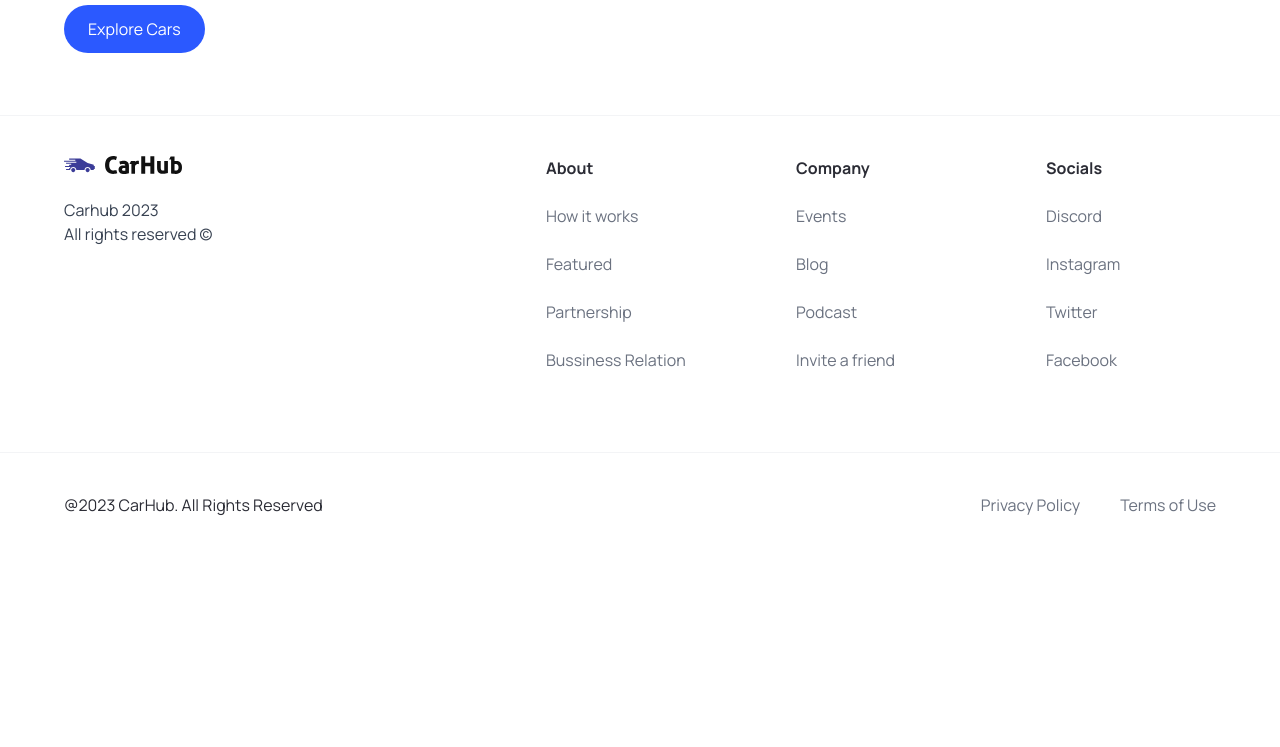
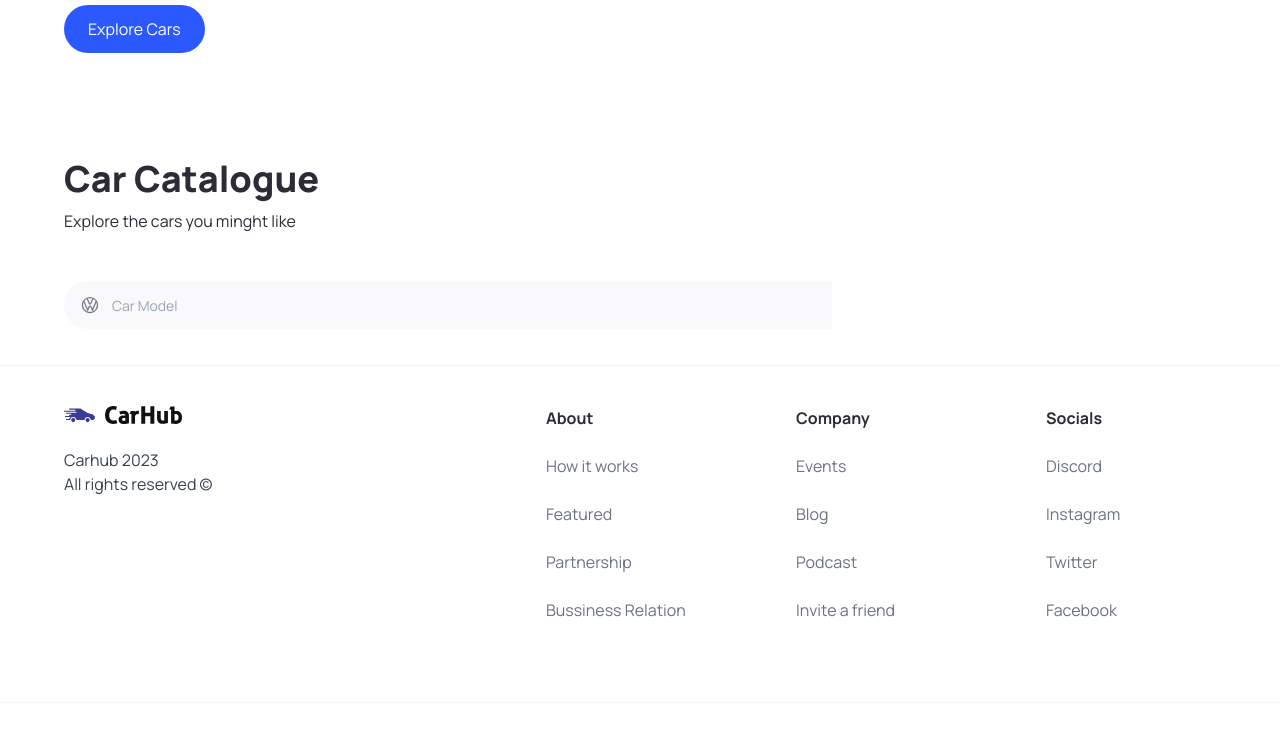
Before and after one commit to Plyska/cars-sharing, a Next.js app: page / in a window 1280 px wide. Shown: the part 785-1532 px from the top of the page. Before the commit the page ends 1342 px from the top, so only its background shows below. Built offline with nearby package versions, Linux system fonts and the light colour scheme.

Commit message:
add searchbar for car model

```diff
--- a/app/page.tsx
+++ b/app/page.tsx
@@ -1,9 +1,24 @@
 import Image from "next/image";
 
-import { Hero } from "@/components";
+import { Hero, SearchBar, CustomFilter } from "@/components";
 
 export default function Home() {
-  return <main className="overflow-hidden">
-    <Hero />
-  </main>;
+  return (
+    <main className="overflow-hidden">
+      <Hero />
+      <div className="mt-12 padding-x padding-y max-width" id="discover">
+        <div className="home__text-container">
+          <h1 className="text-4xl font-extrabold">Car Catalogue</h1>
+          <p>Explore the cars you minght like</p>
+        </div>
+        <div className="home__filters">
+          <SearchBar />
+          <div className="home__filter-container">
+            {/* <CustomFilter title="fuel" />
+            <CustomFilter title="year" /> */}
+          </div>
+        </div>
+      </div>
+    </main>
+  );
 }
--- /dev/null
+++ b/components/CustomFilter.tsx
@@ -0,0 +1,11 @@
+import React from 'react'
+
+const CustomFilter = () => {
+  return (
+    <div>
+
+    </div>
+  )
+}
+
+export default CustomFilter
--- /dev/null
+++ b/components/SearchBar.tsx
@@ -0,0 +1,22 @@
+"use client";
+
+import { useState } from "react";
+
+import { SearchManufacturer } from "./";
+
+const SearchBar = () => {
+  const [manufacturer, setManufacturer] = useState("");
+  const handleSearch = () => {};
+  return (
+    <form className="searchbar" onSubmit={handleSearch}>
+      <div className="searchbar__item">
+        <SearchManufacturer
+            manufacturer={manufacturer}
+            setManufacturer={setManufacturer}
+        />
+      </div>
+    </form>
+  );
+};
+
+export default SearchBar;
--- /dev/null
+++ b/components/SearchManufacturer.tsx
@@ -0,0 +1,103 @@
+"use client";
+import { useState, ChangeEvent, Fragment, useMemo } from "react";
+import Image from "next/image";
+import { Combobox, Transition } from "@headlessui/react";
+import { SearchManufacturerProps } from "@/types";
+import { manufacturers } from "@/constants";
+
+const SearchManufacturer = ({
+  manufacturer,
+  setManufacturer,
+}: SearchManufacturerProps) => {
+  const [query, setQuery] = useState("");
+
+  const filteredManufacturers = useMemo(() => {
+    if (query === "") {
+      return manufacturers;
+    } else {
+      return manufacturers.filter((item) =>
+        item
+          .toLowerCase()
+          .replace(/\s+/g, "")
+          .includes(query.toLowerCase().replace(/\s+/g, ""))
+      );
+    }
+  }, [query]);
+
+  const handleChange = (e: ChangeEvent<HTMLInputElement>) => {
+    setQuery(e.target.value);
+  };
+
+  const afterLeave = () => {
+    setQuery("");
+  };
+
+  return (
+    <div className="search-manufacturer">
+      <Combobox value={manufacturer} onChange={setManufacturer}>
+        <div className="relative w-full">
+          <Combobox.Button className="absolute top-[14px]">
+            <Image
+              src="/car-logo.svg"
+              width={20}
+              height={20}
+              className="ml-4"
+              alt="Car Logo"
+            />
+          </Combobox.Button>
+          <Combobox.Input
+            className="search-manufacturer__input"
+            placeholder="Car Model"
+            displayValue={(manufacturer: string) => manufacturer}
+            onChange={handleChange}
+          />
+          <Transition
+            as={Fragment}
+            leave="transition ease-in duration-100"
+            leaveFrom="opacity-100"
+            leaveTo="opacity-0"
+            afterLeave={afterLeave}
+          >
+            <Combobox.Options>
+              {query &&
+                filteredManufacturers.map((item) => (
+                  <Combobox.Option
+                    key={item}
+                    value={item}
+                    className={({ active }) => `
+                                    relative search-manufacturer__option
+                                    ${
+                                      active
+                                        ? "bg-primary-blue text-white"
+                                        : "text-gray-900"
+                                    }
+                                `}
+                  >
+                    {({ selected, active }) => <>
+                        <span
+                          className={`block truncate ${
+                            selected ? 'font-medium' : 'font-normal'
+                          }`}
+                        >
+                          {item}
+                        </span>
+                        {selected ? (
+                          <span
+                            className={`absolute inset-y-0 left-0 flex items-center pl-3 ${
+                              active ? 'text-white' : 'text-teal-600'
+                            }`}
+                          >
+                          </span>
+                        ) : null}
+                      </>}
+                  </Combobox.Option>
+                ))}
+            </Combobox.Options>
+          </Transition>
+        </div>
+      </Combobox>
+    </div>
+  );
+};
+
+export default SearchManufacturer;
--- a/components/index.ts
+++ b/components/index.ts
@@ -2,5 +2,8 @@
 import CustomButton from "./CustomButton";
 import Navbar from "./Navbar";
 import Footer from "./Footer";
+import SearchBar from "./SearchBar";
+import CustomFilter from "./CustomFilter";
+import SearchManufacturer from "./SearchManufacturer";
 
-export { Hero, CustomButton, Navbar, Footer };
+export { Hero, CustomButton, Navbar, Footer, SearchBar, CustomFilter, SearchManufacturer };
--- a/package.json
+++ b/package.json
@@ -9,6 +9,7 @@
     "lint": "next lint"
   },
   "dependencies": {
+    "@headlessui/react": "^1.7.17",
     "@types/node": "20.5.7",
     "@types/react": "18.2.21",
     "@types/react-dom": "18.2.7",
--- a/types/index.ts
+++ b/types/index.ts
@@ -6,3 +6,8 @@
   handleClick?: MouseEventHandler<HTMLButtonElement>;
   btnType?: "button" | "submit";
 }
+
+export interface SearchManufacturerProps {
+  manufacturer: string;
+  setManufacturer: (manufacturer: string) => void;
+}
```
Also changed, not shown: 1 other file (tests, documents, lock files or other folders).
